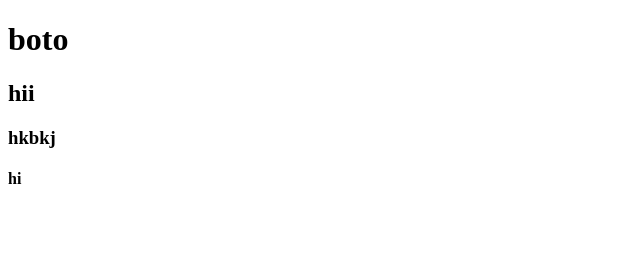
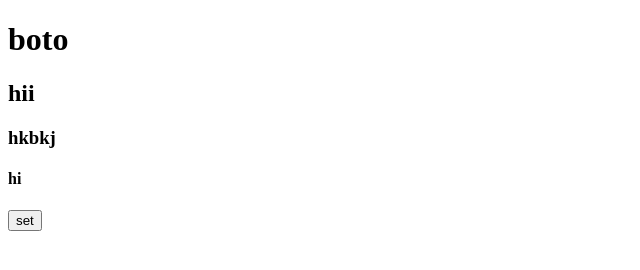
Before and after one commit to roshash2323/git-tutorial, a plain HTML site: page gity/index.html in a window 1280 px wide. Shown: the full height of the page, 0-640 px from the left. Drawn offline with Linux system fonts and the light colour scheme.

Commit message:
button added

```diff
--- a/gity/index.html
+++ b/gity/index.html
@@ -11,6 +11,7 @@
     <h3>hkbkj</h3>
     <h4>hi</h4>
     <h5></h5>
+    <button>set</button>
 
 </body>
 </html>
```
